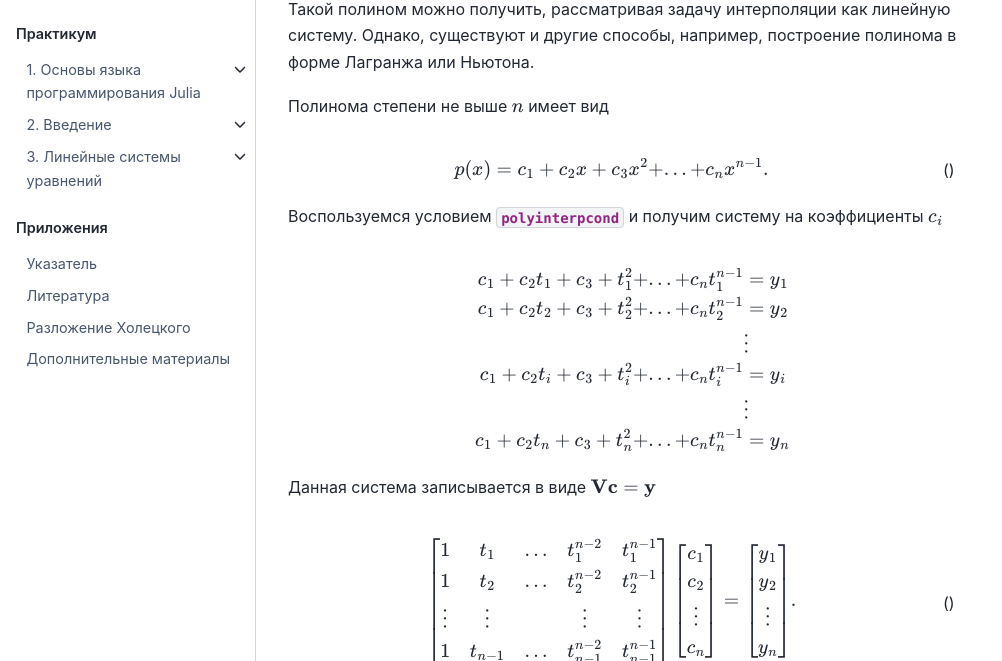
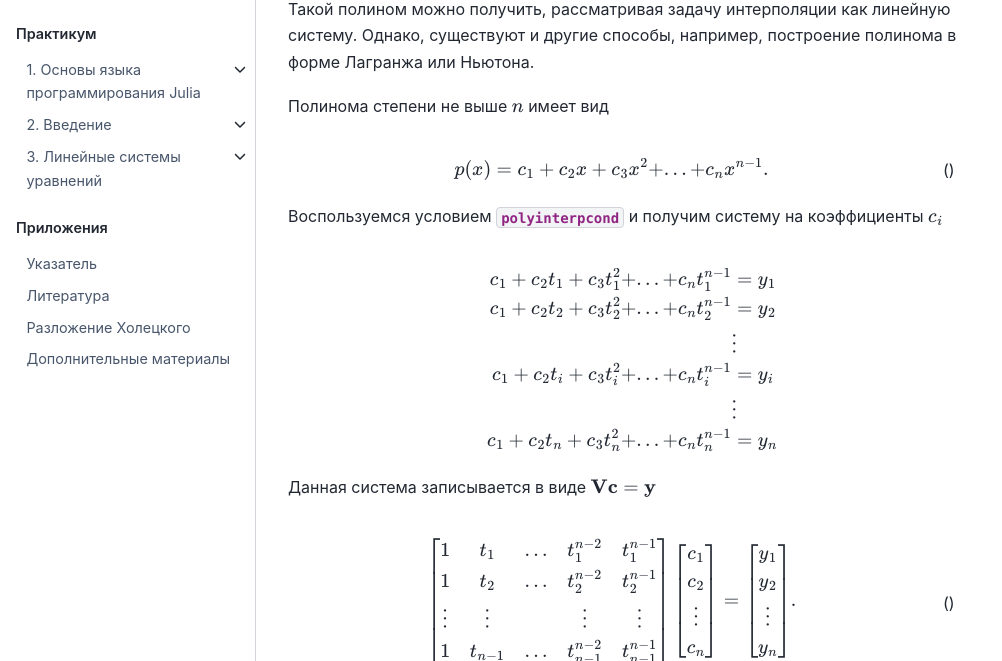
Before and after one commit to stepanzh/computational_thermodynamics, a Jupyter Book: the page built from book/interpolation/polynomial.md, in a window 1280 px wide and 900 px high, cut to the strip 239-900 px from the top of the window. Shown: the whole strip, without its empty margins (0-1002 px from the left). Built offline with Jupyter Book 1.0.4 settings and Sphinx 7.4.7 and the Sphinx Book theme 1.1.4, drawn with Linux system fonts in a browser that asks for light colours.

Commit message:
Очепятка

````diff
--- a/book/interpolation/polynomial.md
+++ b/book/interpolation/polynomial.md
@@ -42,12 +42,12 @@ p(x) = c_1 + c_2 x + c_3 x^2 + ... + c_n x^{n-1}.
 
 ```{math}
 \begin{align*}
-c_1 + c_2 t_1 + c_3 + t^2_1 + ... + c_n t^{n-1}_1 &= y_1\\
-c_1 + c_2 t_2 + c_3 + t^2_2 + ... + c_n t^{n-1}_2 &= y_2\\
+c_1 + c_2 t_1 + c_3 t^2_1 + ... + c_n t^{n-1}_1 &= y_1\\
+c_1 + c_2 t_2 + c_3 t^2_2 + ... + c_n t^{n-1}_2 &= y_2\\
 &\vdots\\
-c_1 + c_2 t_i + c_3 + t^2_i + ... + c_n t^{n-1}_i &= y_i\\
+c_1 + c_2 t_i + c_3 t^2_i + ... + c_n t^{n-1}_i &= y_i\\
 &\vdots\\
-c_1 + c_2 t_n + c_3 + t^2_n + ... + c_n t^{n-1}_n &= y_n\\
+c_1 + c_2 t_n + c_3 t^2_n + ... + c_n t^{n-1}_n &= y_n\\
 \end{align*}
 ```
 
````
